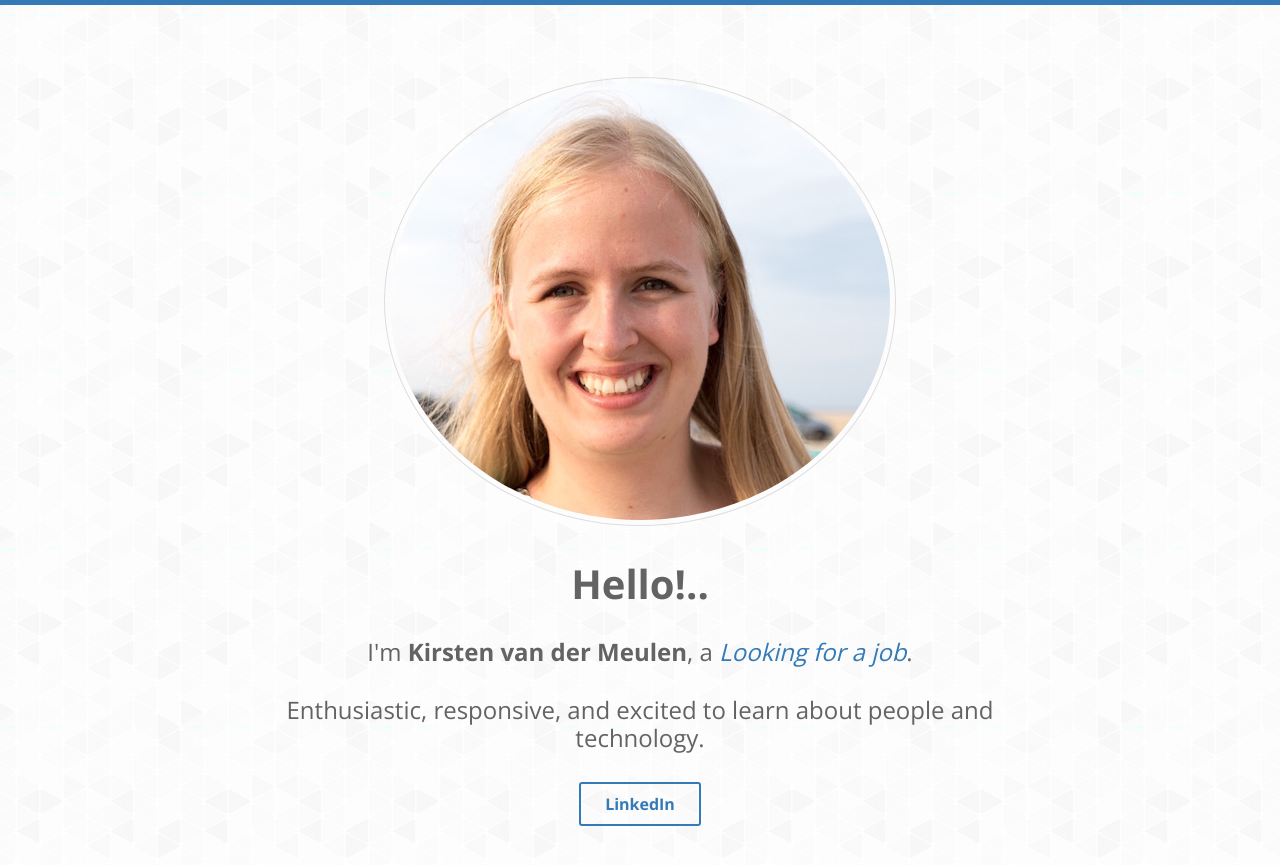
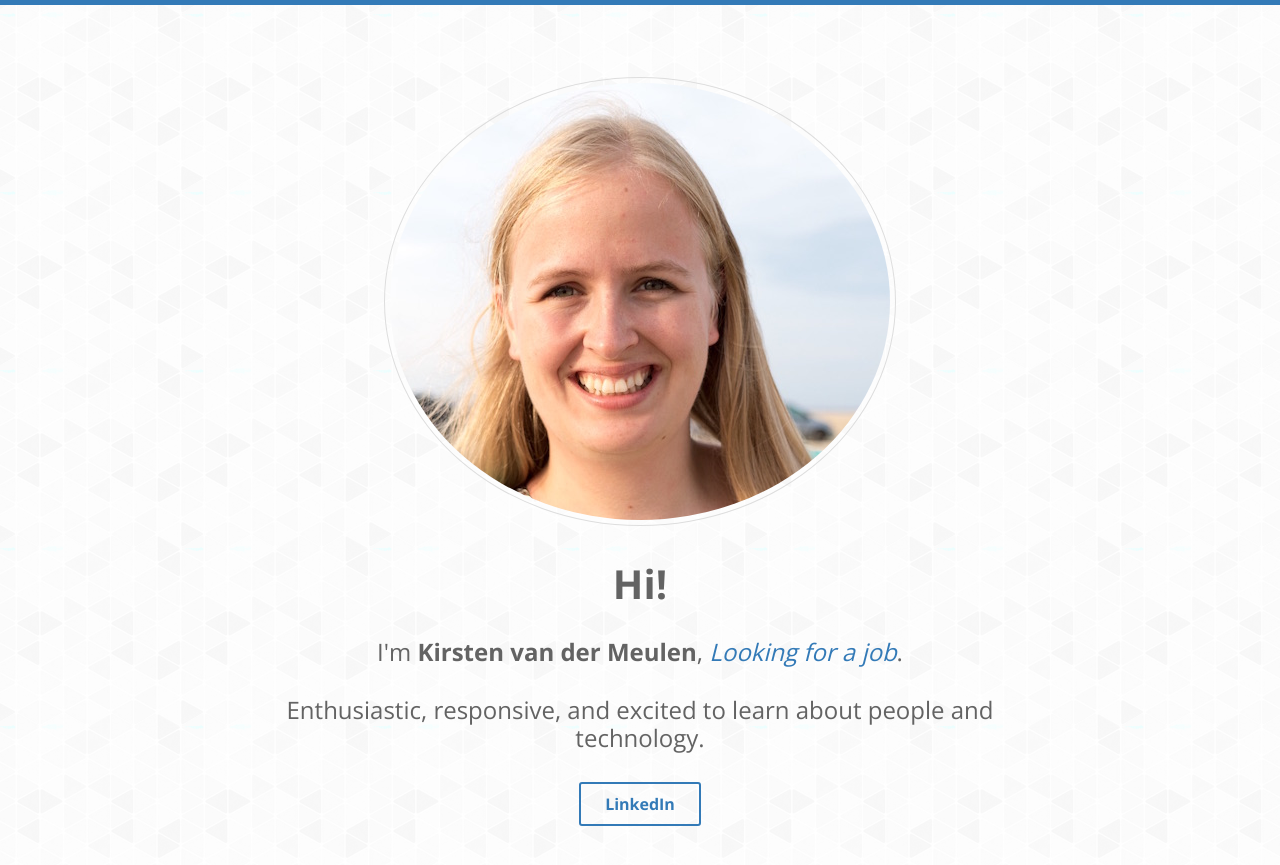
Before and after one commit to maxsumrall/kirsten.io, a Jekyll site: the page built from index.html, in a window 1280 px wide. Shown: the top 865 px of the page. Built offline with Jekyll 4.4.1, drawn with Linux system fonts in a browser that asks for light colours.

Commit message:
Update index.html

```diff
--- a/index.html
+++ b/index.html
@@ -7,8 +7,8 @@ layout: home
   <div class="hero-inner container">
 
     <img src="{{ site.author.thumb | prepend: site.baseurl }}" alt="author thumb" class="dot">
-    <h1>Hello!..</h1>
-    <h3>I'm <strong itemprop="name">{{ site.author.name }}</strong>, a <em itemprop="jobTitle">{{ site.author.job }}</em>.</h3>
+    <h1>Hi!</h1>
+    <h3>I'm <strong itemprop="name">{{ site.author.name }}</strong>, <em itemprop="jobTitle">{{ site.author.job }}</em>.</h3>
     <h3>{{ site.author.bio }}</h3>
 
     <a href="https://www.linkedin.com/in/kirstenvandermeulen/" class="btn btn-ghost">LinkedIn</a>
```
